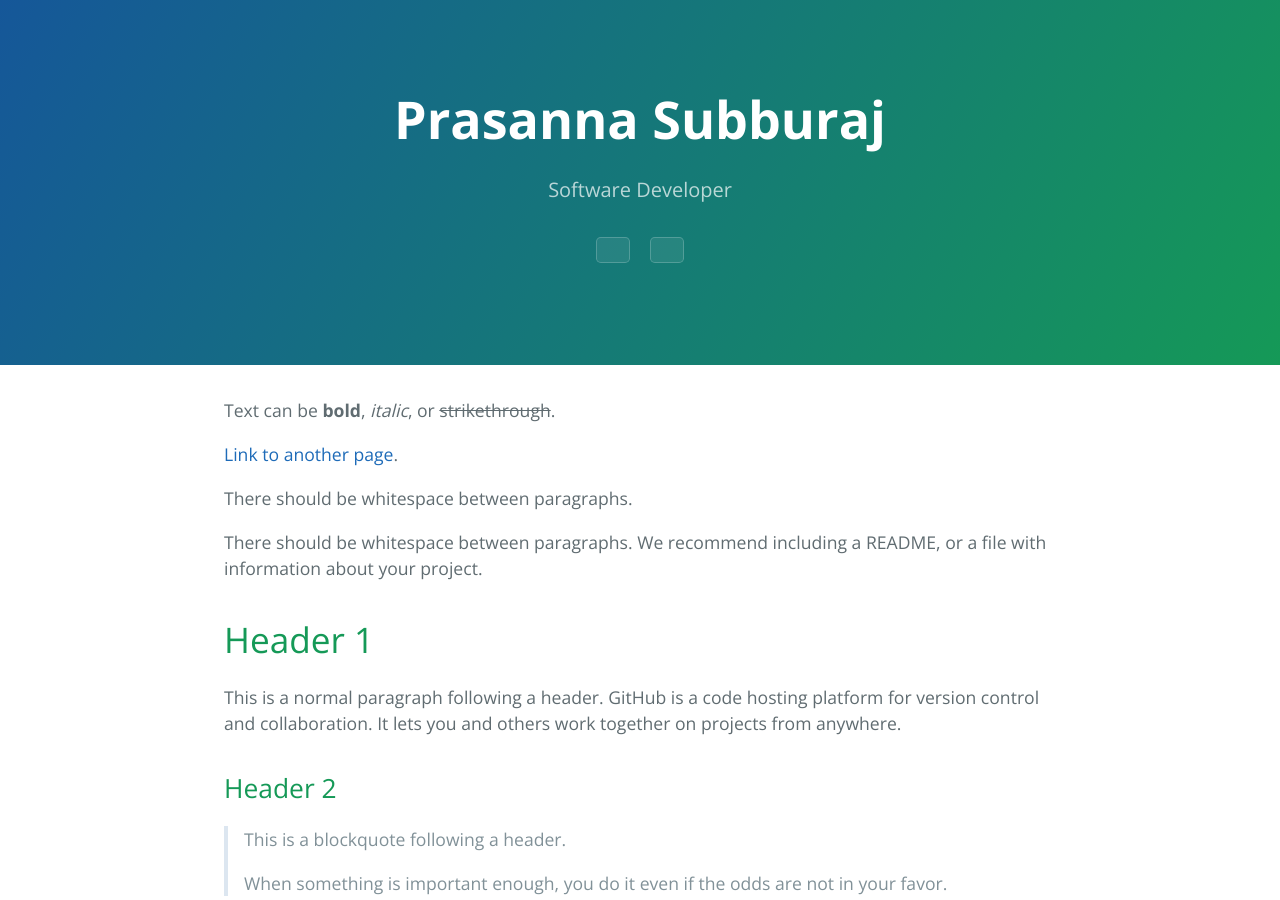
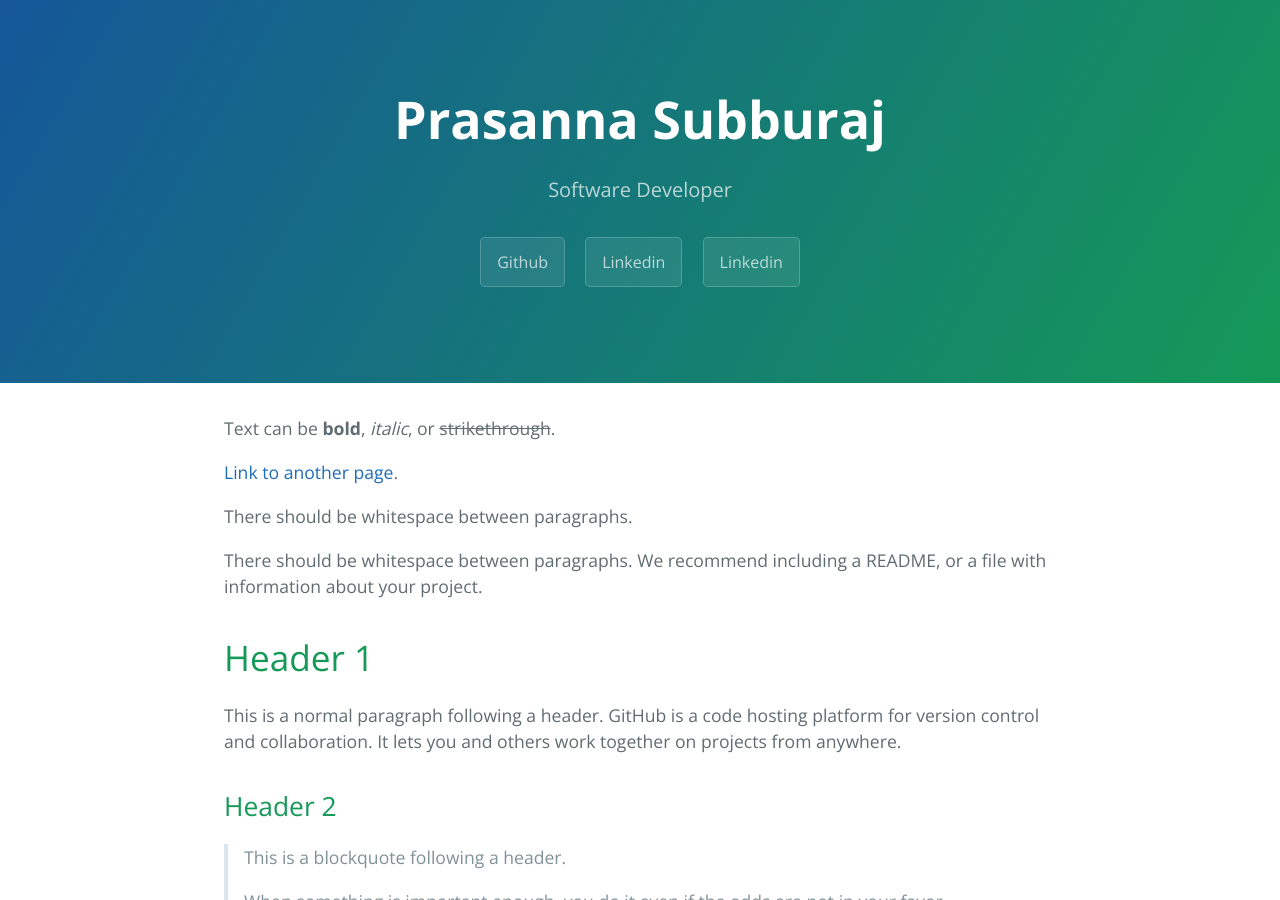
Before and after one commit to prasanna1433/prasanna1433.github.io, a Jekyll site: the page built from index.md, in a window 1280 px wide and 900 px high. Built offline with Jekyll 4.4.1, drawn with Linux system fonts in a browser that asks for light colours.

Commit message:
Changing the Buttons

```diff
--- a/_layouts/default.html
+++ b/_layouts/default.html
@@ -14,8 +14,9 @@
     <section class="page-header">
       <h1 class="project-name">{{ site.title | default: site.github.repository_name }}</h1>
       <h2 class="project-tagline">{{ site.description | default: site.github.project_tagline }}</h2>
-        <a href="{{ site.author.github  }}" class="btn"><i class="fa fa-fw fa-github"></i></a>
-        <a href="{{ site.author.linkedin }}" class="btn"><i class="fa fa-fw fa-linkedin"></i></a>
+        <a href="{{ site.author.github  }}" class="btn">Github</a>
+        <a href="{{ site.author.linkedin }}" class="btn">Linkedin</a>
+        <a href="{{ site.author.twitter }}" class="btn">Linkedin</a>
     </section>
 
     <section class="main-content">
```
